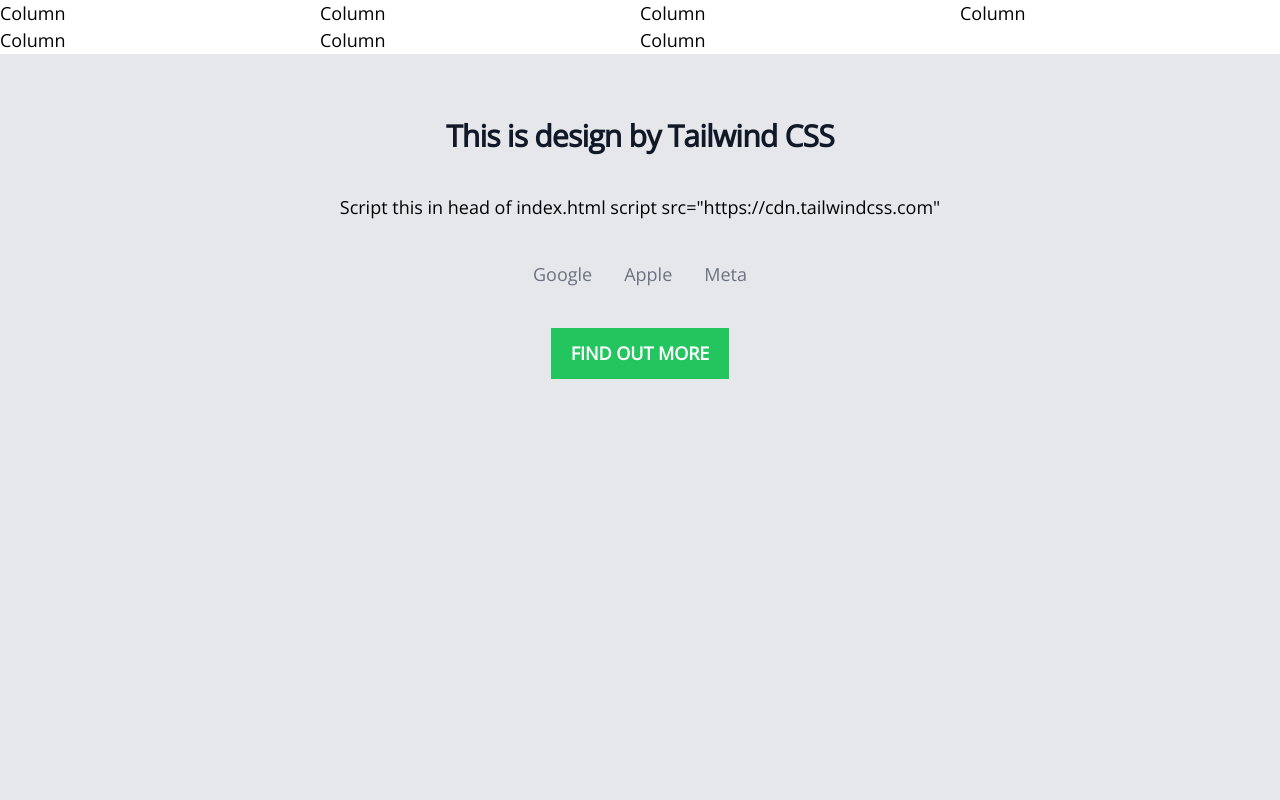
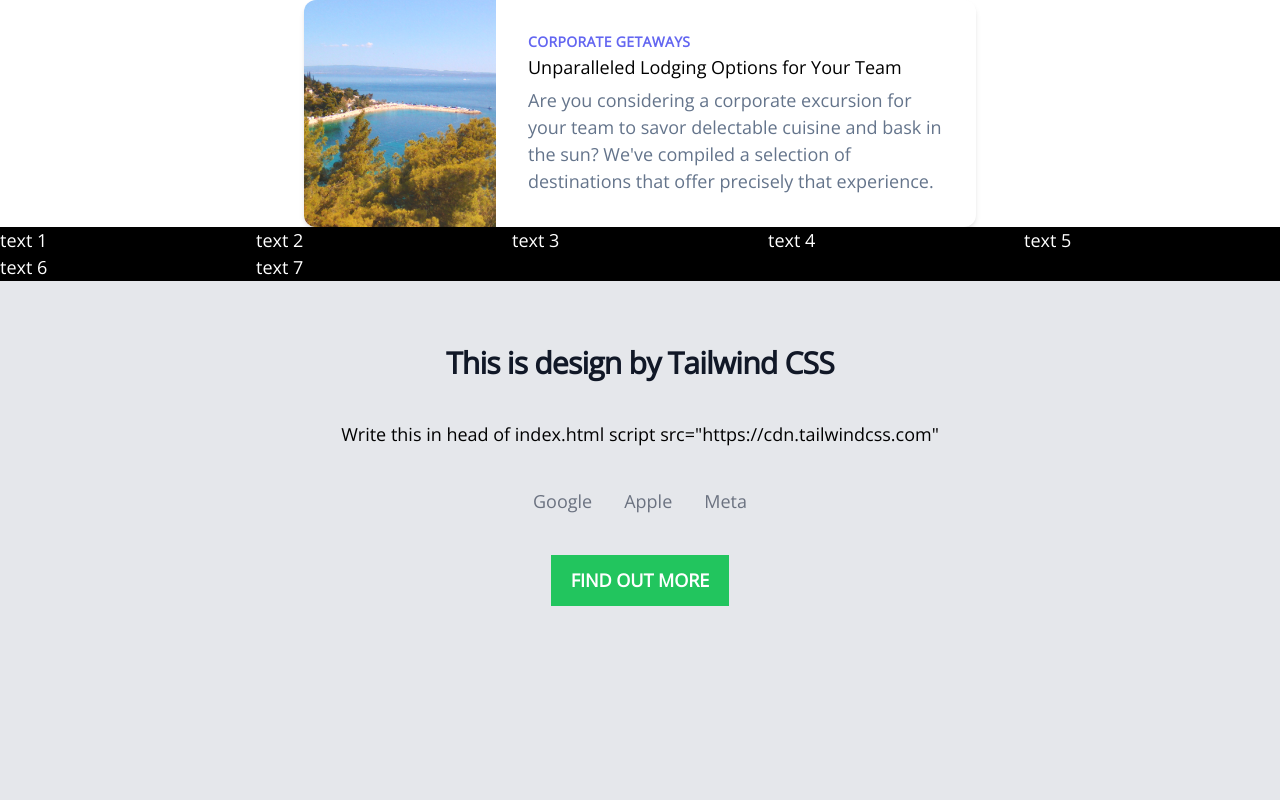
Before and after one commit to ivicakartelo/thunk3, a React (Create React App) app: page / in a window 1280 px wide. Shown: the top 800 px of the page. Built offline with nearby package versions, Linux system fonts and the light colour scheme; no server answers.

Commit message:
template/CardTailwindImage.js

```diff
--- a/src/App.js
+++ b/src/App.js
@@ -9,10 +9,12 @@ import CardCSSFlex from './template/CardCSSFlex'
 import CardCSSFlexOverlap from './template/CardCSSFlexOverlap'
 import CardTailwind from './template/CardTailwind'
 import CardTailwindResponsive from './template/CardTailwindResponsive'
+import CardTailwindImage from './template/CardTailwindImage'
 
 function App() {
     return (
         <>
+        <CardTailwindImage />
         <CardTailwindResponsive />
         <CardTailwind />
         <ButtonAppBar />
--- a/src/template/CardTailwind.js
+++ b/src/template/CardTailwind.js
@@ -4,7 +4,7 @@ export default function Tailwind() {
   return (
 <div className="h-screen bg-gray-200 py-16">
     <h1 className="mb-10 text-center text-3xl font-extrabold tracking-tight text-gray-900">This is design by Tailwind CSS</h1>
-    <p className="text-center">Script this in head of index.html script src="https://cdn.tailwindcss.com"</p>
+    <p className="text-center">Write this in head of index.html script src="https://cdn.tailwindcss.com"</p>
     <ul className="pt-10 text-center">
         <li className="mx-4 inline text-gray-500">Google</li>
         <li className="mx-4 inline text-gray-500">Apple</li>
--- /dev/null
+++ b/src/template/CardTailwindImage.js
@@ -0,0 +1,18 @@
+import * as React from 'react';
+
+export default function CardTailwindImage() {
+  return (
+    <div className="max-w-md mx-auto bg-white rounded-xl shadow-md overflow-hidden md:max-w-2xl">
+  <div className="md:flex">
+    <div className="md:shrink-0">
+      <img className="h-48 w-full object-cover md:h-full md:w-48" src={process.env.PUBLIC_URL + 'assets/images/1.jpg'} alt={'Image 1'} />
+    </div>
+    <div className="p-8">
+      <div className="uppercase tracking-wide text-sm text-indigo-500 font-semibold">Corporate Getaways</div>
+      <a href="#" class="block mt-1 text-lg leading-tight font-medium text-black hover:underline">Unparalleled Lodging Options for Your Team</a>
+      <p className="mt-2 text-slate-500">Are you considering a corporate excursion for your team to savor delectable cuisine and bask in the sun? We've compiled a selection of destinations that offer precisely that experience.</p>
+    </div>
+  </div>
+</div>
+  )
+}
--- a/src/template/CardTailwindResponsive.js
+++ b/src/template/CardTailwindResponsive.js
@@ -2,14 +2,22 @@ import * as React from 'react';
 
 export default function CardTailwindResponsive() {
   return (
-<div className="grid sm:grid-cols-2 md:grid-cols-4">
-  <p>Column</p>
-  <p>Column</p>
-  <p>Column</p>
-  <p>Column</p>
-  <p>Column</p>
-  <p>Column</p>
-  <p>Column</p>
+<div className="
+grid
+sm:grid-cols-2
+md:grid-cols-3
+lg:grid-cols-4
+xl:grid-cols-5
+2xl:grid-cols-6
+lg:bg-black
+lg:text-white">
+    <p>text 1</p>
+    <p>text 2</p>
+    <p>text 3</p>
+    <p>text 4</p>
+    <p>text 5</p>
+    <p>text 6</p>
+    <p>text 7</p>
 </div>
 )
 }
```
